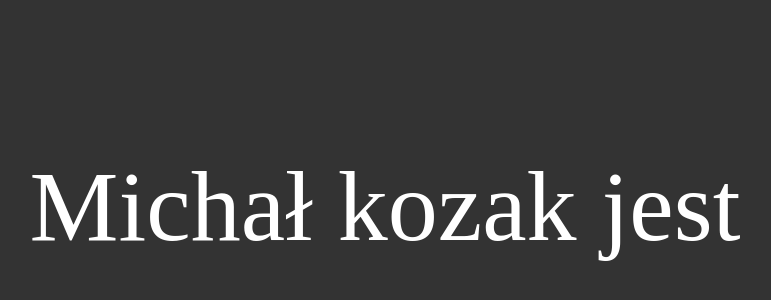
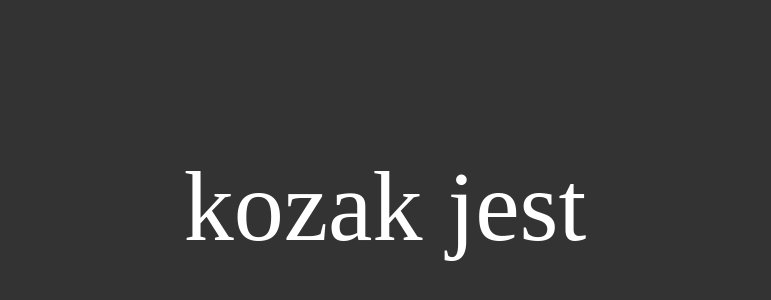
Before and after one commit to revalew/test, a plain HTML site: page index.html in a window 1280 px wide. Shown: the part 202-502 px from the top of the page, without its empty margins (255-1026 px from the left). Drawn offline with Linux system fonts and the light colour scheme.

```diff
--- a/index.html
+++ b/index.html
@@ -12,7 +12,7 @@
 
     <div class="1" style="display: flex; justify-content:center; align-items:center; height:100vh; font-size: 100px;">
 
-        <p> Michał kozak jest </p>
+        <p> kozak jest </p>
 
     </div>
 
```
